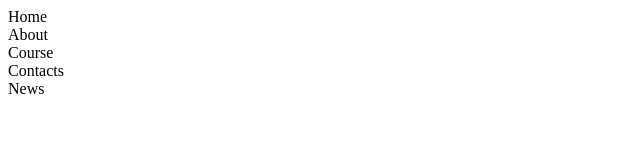
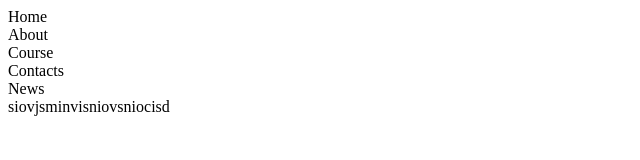
Before and after one commit to asilbek08ro/My_First_Project, a plain HTML site: page index.html in a window 1280 px wide. Shown: the whole page, without its empty margins (0-640 px from the left). Drawn offline with Linux system fonts and the light colour scheme.

Commit message:
add Footer

```diff
--- a/index.html
+++ b/index.html
@@ -15,7 +15,9 @@
             <div>News</div>
         </nav>
     </header>
-
+    <footer>
+        siovjsminvisniovsniocisd
+    </footer>
 
 </body>
 </html>
```
